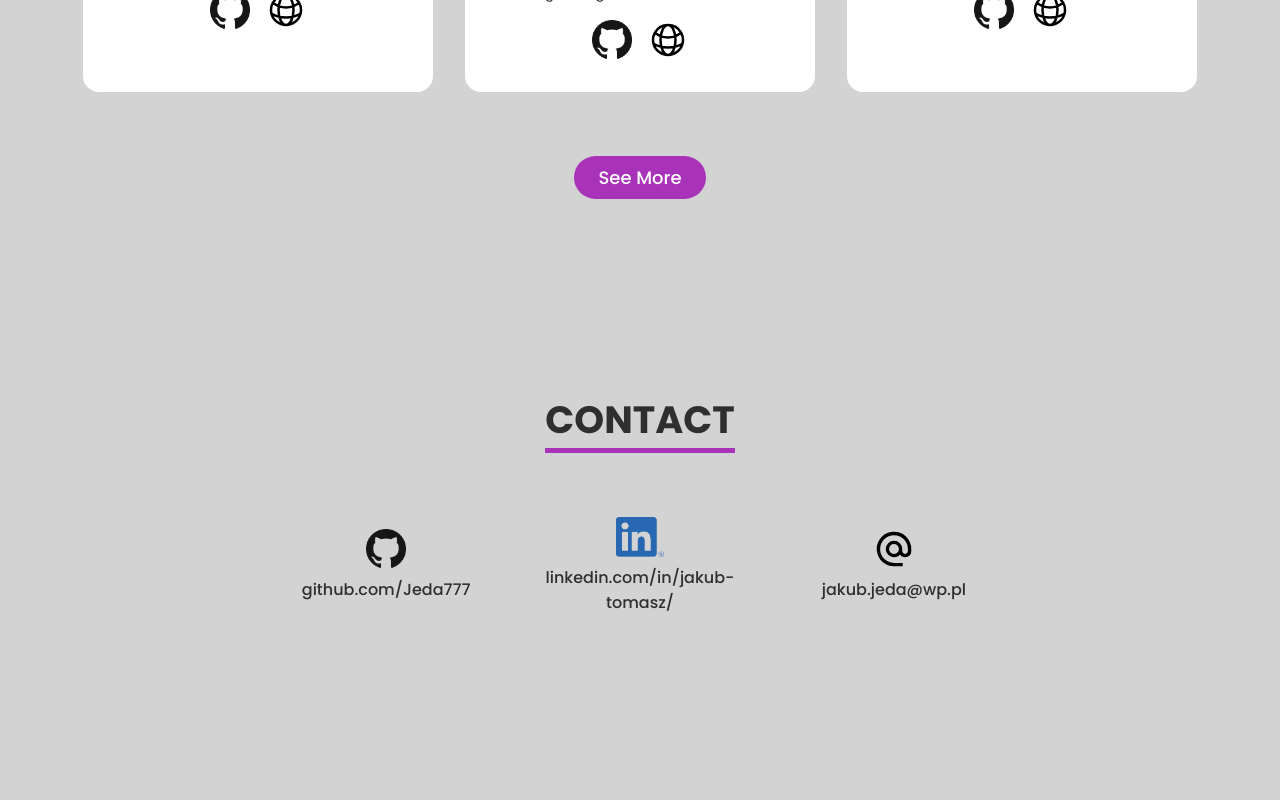
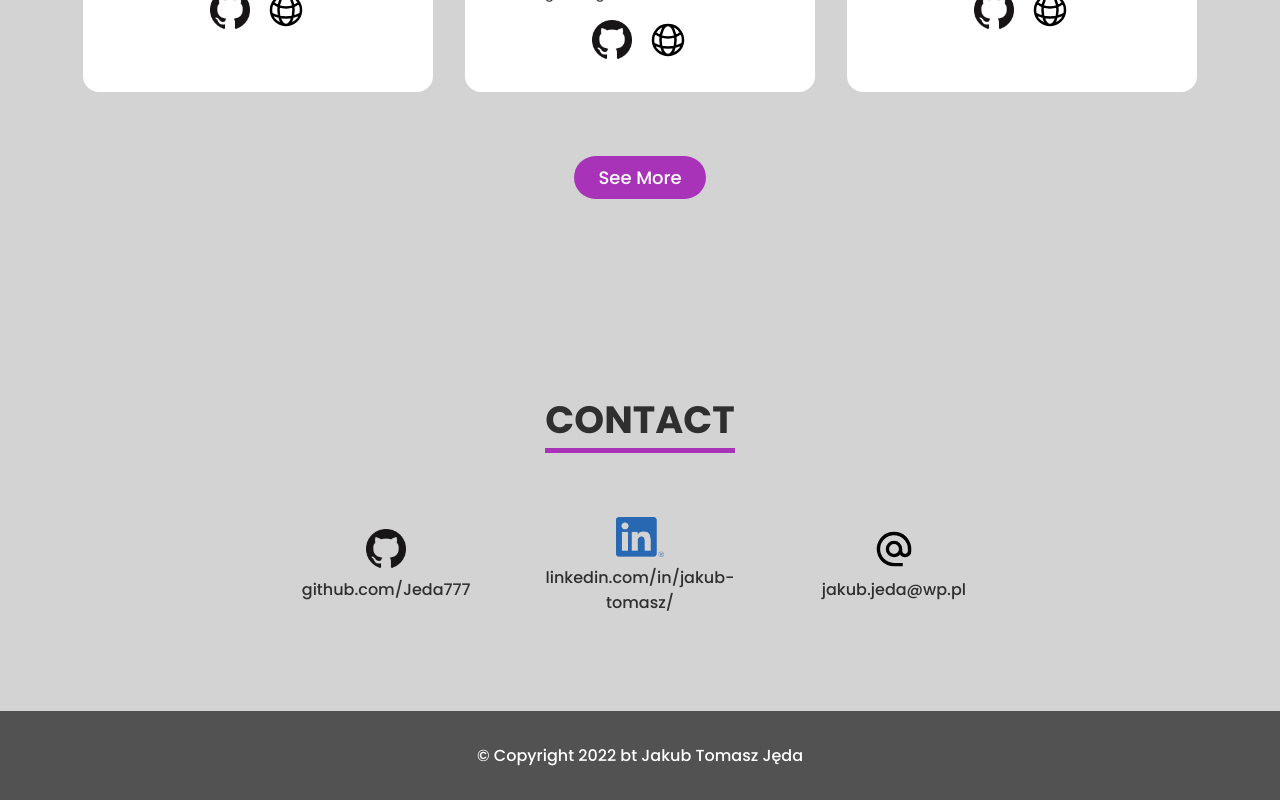
Before and after one commit to Jeda777/portfolio-site, a SvelteKit app: page / in a window 1280 px wide. Shown: the part 2209-3009 px from the top of the page. Before the commit the page ends 2920 px from the top, so only its background shows below. Built offline with nearby package versions, Linux system fonts and the light colour scheme.

Commit message:
Footer created

```diff
--- /dev/null
+++ b/src/components/Footer.svelte
@@ -0,0 +1,11 @@
+<footer>© Copyright 2022 bt Jakub Tomasz Jęda</footer>
+
+<style lang="scss">
+  @import "../variables";
+  footer {
+    background: rgb(82, 82, 82);
+    color: white;
+    padding: 2rem;
+    text-align: center;
+  }
+</style>
--- a/src/routes/+page.svelte
+++ b/src/routes/+page.svelte
@@ -4,6 +4,7 @@
   import About from "../components/About.svelte";
   import Projects from "../components/Projects.svelte";
   import Contact from "../components/Contact.svelte";
+  import Footer from "../components/Footer.svelte";
   import "./+page.scss";
 </script>
 
@@ -14,3 +15,4 @@
   <Projects />
   <Contact />
 </main>
+<Footer />
```
